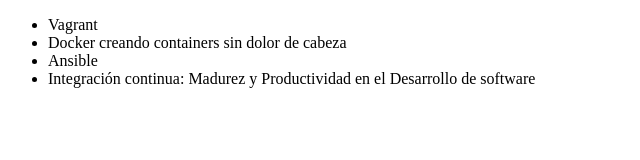
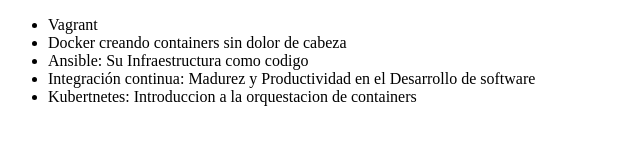
Before and after one commit to EmmanuelR84/alura-git, a plain HTML site: page index.html in a window 1280 px wide. Shown: the whole page, without its empty margins (0-640 px from the left). Drawn offline with Linux system fonts and the light colour scheme.

Commit message:
Modificando el nombre del curso de Ansible

```diff
--- a/index.html
+++ b/index.html
@@ -9,8 +9,9 @@
         <ul>
             <li>Vagrant</li>
             <li>Docker creando containers sin dolor de cabeza</li>
-            <li>Ansible</li>
+            <li>Ansible: Su Infraestructura como codigo</li>
             <li>Integración continua: Madurez y Productividad en el Desarrollo de software</li>
+            <li>Kubertnetes: Introduccion a la orquestacion de containers</li>
         </ul>
     </body>
 </html>
```
